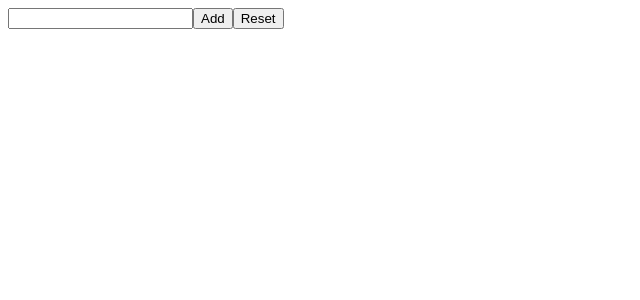
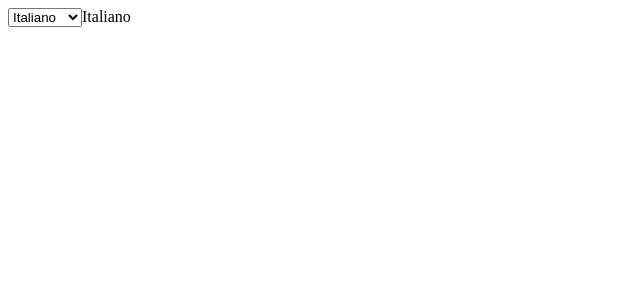
Before and after one commit to hershellayton95/esercizi-react, a React (Create React App) app: page / in a window 1280 px wide. Shown: the top 300 px of the page, without its empty margins (0-640 px from the left). Built offline with nearby package versions, Linux system fonts and the light colour scheme.

Commit message:
create context

```diff
--- a/src/App.js
+++ b/src/App.js
@@ -1,23 +1,29 @@
 import React from "react";
-import { TodoList } from "./TodoList";
+import { LanguageContext } from "./LanguageContext";
+import { DisplayLanguage } from "./DisplayLanguage";
 
 export class App extends React.Component {
+
+    state = { language: "Italiano" }
+
+    hadlerSelect = (event) => {
+        const lang = event.target.value;
+        this.setState({
+            language: lang
+        });
+    }
+
     render() {
-
         return (
-            <div>
-                <TodoList render={(item, hadlerInput, hadlerAdd, resetList, lisItems) => {
-                    return (
-                        <div onKeyDown={event => {if(event.key === "Enter"){
-                            hadlerAdd()
-                        }}}>
-                            <input type="text" name="item" value={item} onChange={hadlerInput} />
-                            <button onClick={hadlerAdd}>Add</button>
-                            <button onClick={resetList}>Reset</button>
-                            <ul>{lisItems}</ul>
-                        </div>
-                    )
-                }} />
+            <div style={{display:"flex"}}>
+                <select value={this.state.language} onChange={this.hadlerSelect}>
+                    <option value="Italiano">Italiano</option>
+                    <option value="English">English</option>
+                    <option value="Français">Français</option>
+                </select>
+                <LanguageContext.Provider value={this.state.language}>
+                    <DisplayLanguage/>
+                </LanguageContext.Provider>
             </div>
         )
     }
--- a/src/DisplayLanguage.js
+++ b/src/DisplayLanguage.js
@@ -10,7 +10,7 @@ export class DisplayLanguage extends React.Component {
             <div>
                 <LanguageContext.Consumer>
                     {element => {
-                        return element
+                        return <div>{element}</div>
                     }}
                 </LanguageContext.Consumer>
             </div>
--- a/src/TodoList.js
+++ /dev/null
@@ -1,52 +0,0 @@
-import React from "react";
-
-export class TodoList extends React.Component {
-
-    constructor(props) {
-        super(props);
-        this.state = {
-            item: "",
-            items: []
-        }
-    }
-
-    hadlerInput = (event) => {
-        const value = event.target.value;
-        this.setState({
-            item: value
-        })
-    }
-
-    hadlerButton = () => {
-        const array = this.state.items.concat(this.state.item);
-        this.setState({
-            items: array,
-            item: ""
-        })
-    }
-
-    resetList = () => {
-        this.setState({
-            item: "",
-            items: []
-        })
-    }
-
-    removeItem = (event) => {
-        const indexLi = event.target.attributes.indexli.value;
-        const arrayTemp = [...this.state.items];
-        arrayTemp.splice(indexLi,1);
-        this.setState({
-                items: arrayTemp
-        })
-    }
-
-    render() {
-        const lisItems = this.state.items.map((elem, index) => <li key={elem + index}>{elem} <button onClick={this.removeItem} indexli={index}>Remove</button></li>)
-        return (
-            <div>
-                {this.props.render(this.state.item, this.hadlerInput, this.hadlerButton,this.resetList, lisItems)}
-            </div>
-        )
-    }
-}
```
Also changed, not shown: Render Props  01.txt (deleted).
